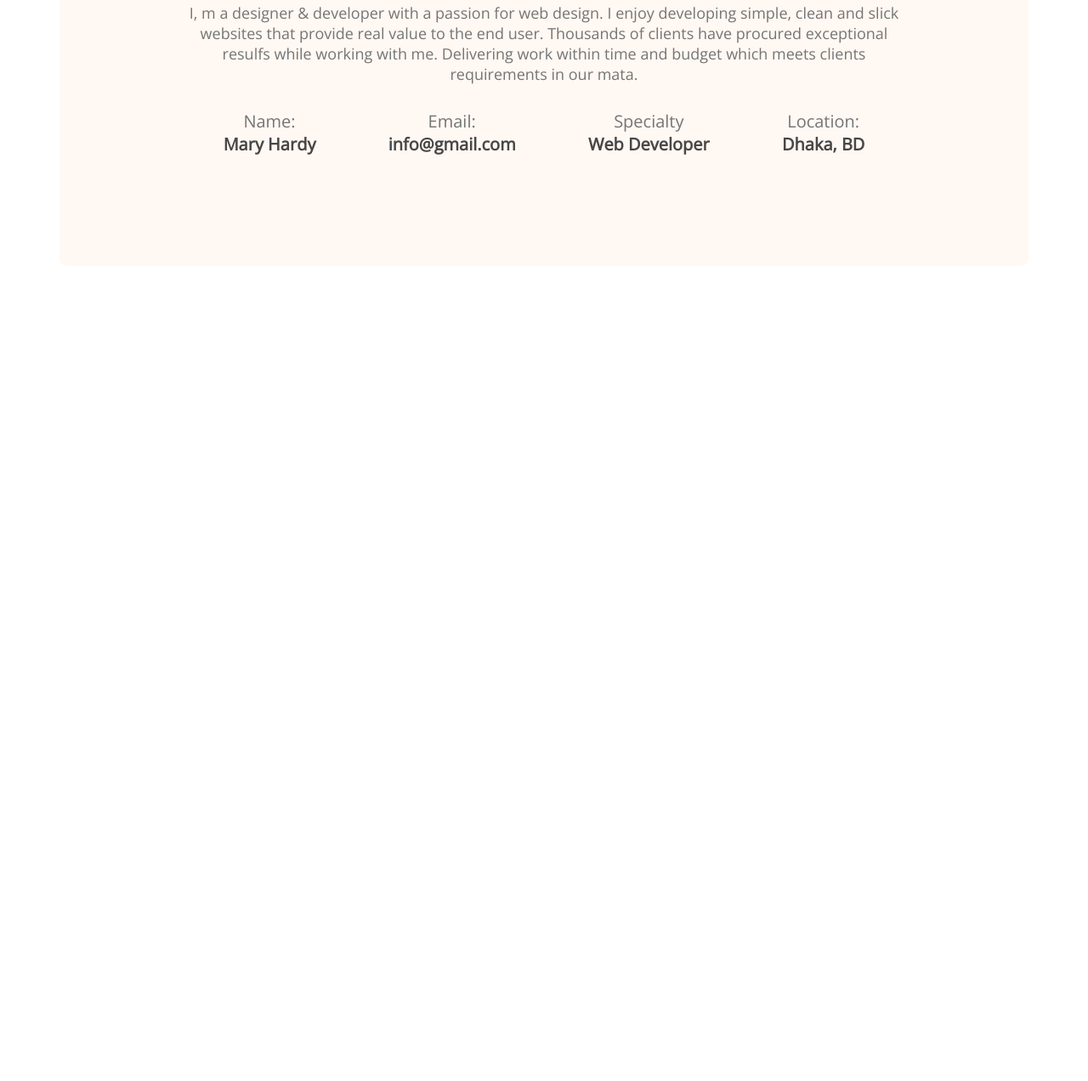
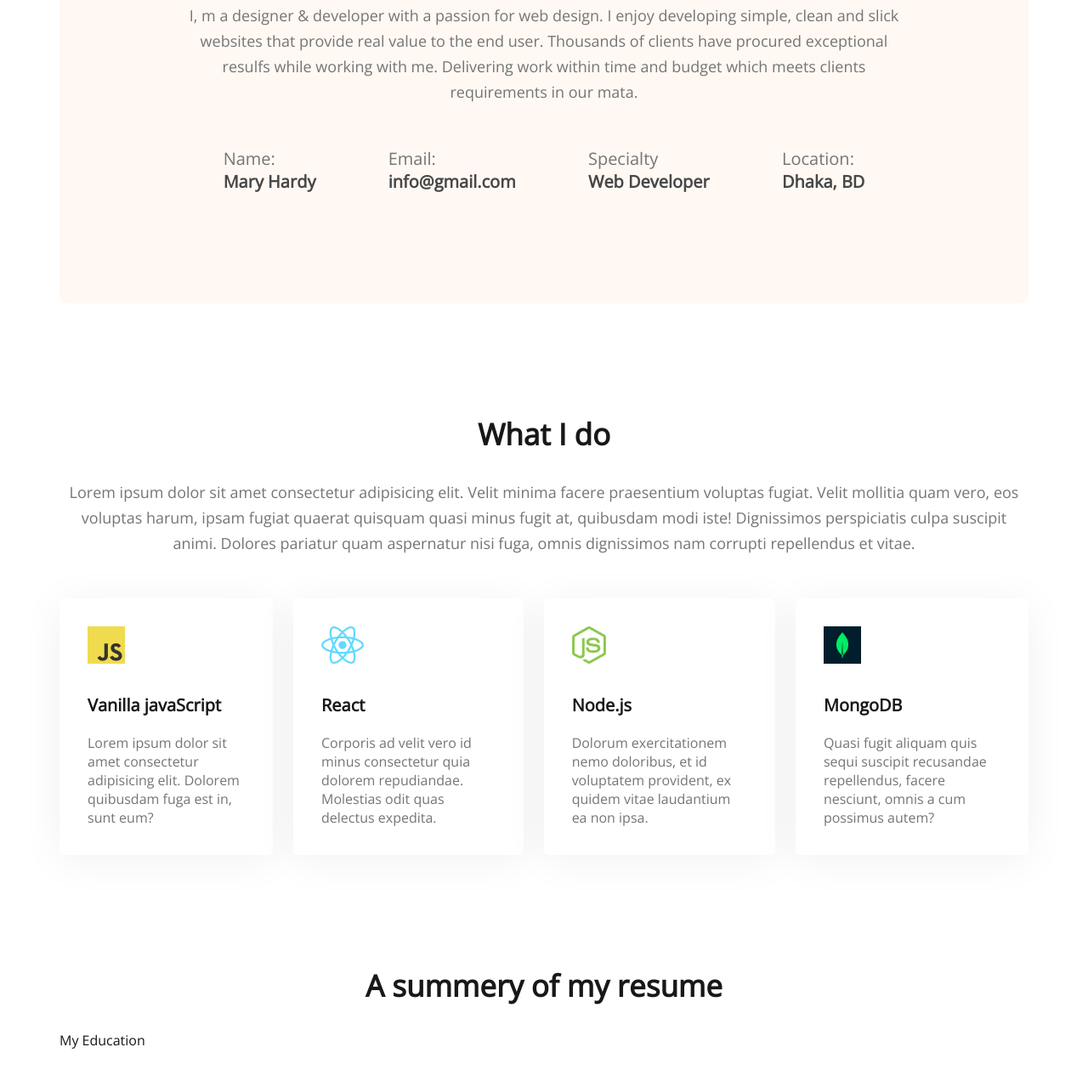
Before and after one commit to MoinBinNizam/developer-portfolio, a plain HTML site: page index.html in a window 1280 px wide. Shown: the part 1174-2446 px from the top of the page at 85% size. Before the commit the page ends 1487 px from the top, so only its background shows below. Drawn offline with nearby package versions, Linux system fonts and the light colour scheme.

Commit message:
added skills content

```diff
--- a/index.html
+++ b/index.html
@@ -58,7 +58,43 @@
             <p class="info-description">Dhaka, BD</p>
           </div>
         </div>
+      </section>
+      <!--what I do section-->
+      <section class="what-i-do">
+        <h1 class="section-title">What I do</h1>
+        <p class="section-description">Lorem ipsum dolor sit amet consectetur adipisicing elit. Velit minima facere praesentium voluptas fugiat. Velit mollitia quam vero, eos voluptas harum, ipsam fugiat quaerat quisquam quasi minus fugit at, quibusdam modi iste! Dignissimos perspiciatis culpa suscipit animi. Dolores pariatur quam aspernatur nisi fuga, omnis dignissimos nam corrupti repellendus et vitae.</p>
+<!--
+        .skills-container>.skill*4>img+p.skill-title+p.skill-description>lorem15 -->
 
+        <div class="skills-container">
+          <div class="skill">
+            <img src="images/icons/js.png" alt="">
+            <p class="skill-title">Vanilla javaScript</p>
+            <p class="skill-description">Lorem ipsum dolor sit amet consectetur adipisicing elit. Dolorem quibusdam fuga est in, sunt eum?</p>
+          </div>
+          <div class="skill">
+            <img src="images/icons/react.png" alt="">
+            <p class="skill-title">React</p>
+            <p class="skill-description">Corporis ad velit vero id minus consectetur quia dolorem repudiandae. Molestias odit quas delectus expedita.</p>
+          </div>
+          <div class="skill">
+            <img src="images/icons/nodejs.png" alt="">
+            <p class="skill-title">Node.js</p>
+            <p class="skill-description">Dolorum exercitationem nemo doloribus, et id voluptatem provident, ex quidem vitae laudantium ea non ipsa.</p>
+          </div>
+          <div class="skill">
+            <img src="images/icons/mongo.png" alt="">
+            <p class="skill-title">MongoDB</p>
+            <p class="skill-description">Quasi fugit aliquam quis sequi suscipit recusandae repellendus, facere nesciunt, omnis a cum possimus autem?</p>
+          </div>
+        </div>
+      </section>
+      <!-- Resume Section -->
+      <section class="resume">
+        <h3 class="section-title">A summery of my resume</h3>
+        <div class="resume-content">
+          <div class="my-education">My Education</div>
+        </div>
       </section>
     </main>
     <footer>
--- a/styles/portfolio.css
+++ b/styles/portfolio.css
@@ -69,26 +69,33 @@ nav li{
 /* main section */
 main{
   max-width: 1140px;
-  margin: 0 auto;
+  margin: 130px auto;
+}
+section{
+  margin-top: 130px;
+  margin-bottom: 130px;
 }
 /* About section */
 .about{
-  margin-top: 130px;
+
   background: #FFF8F3;
   border-radius: 10px;
   padding: 130px 150px;
-  text-align: center;
-
 }
 .section-title{
   margin-bottom: 30px;
   font-weight:700;
   font-size:35px;
+  color: #181818;
+  text-align: center;
 }
 .section-description{
   color: #757575;
   font-size: 18px;
-  margin-bottom: 30px;
+  margin-bottom: 50px;
+  font-weight: 400;
+  line-height: 30px;
+  text-align: center;
 }
 .download-cv{
   margin-top: 30px;
@@ -115,3 +122,26 @@ main{
   font-size: 20px;
   color: #474747;
 }
+/* what-i-do */
+
+.skills-container{
+  display: flex;
+  gap: 24px;
+}
+.skill{
+  background: #FFFFFF;
+  box-shadow: 0px 6px 50px rgba(0, 0, 0, 0.06);
+  border-radius: 5px;
+  padding: 33px;
+
+}
+.skill-title{
+  font-weight: 700;
+  font-size: 20px;
+  margin-top: 30px;
+  margin-bottom: 20px;
+}
+.skill-description{
+color: #757575;
+}
+/* Resume Section */
```
